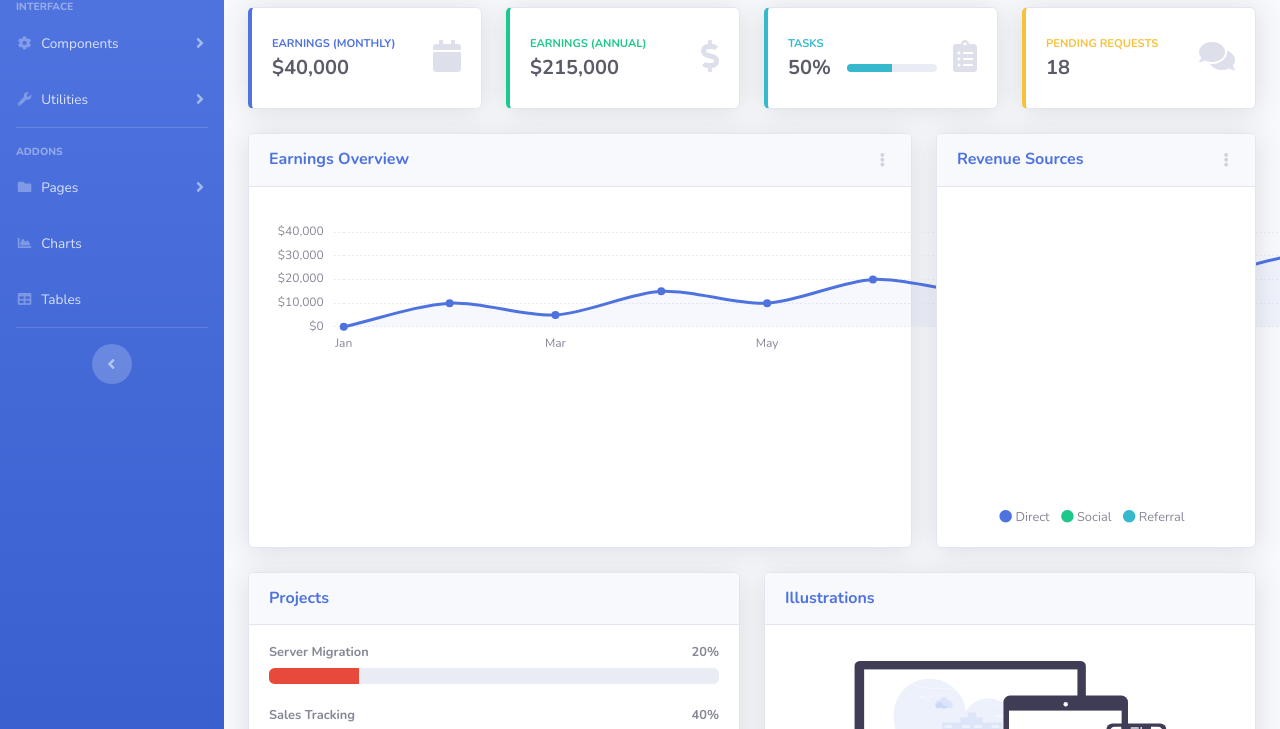
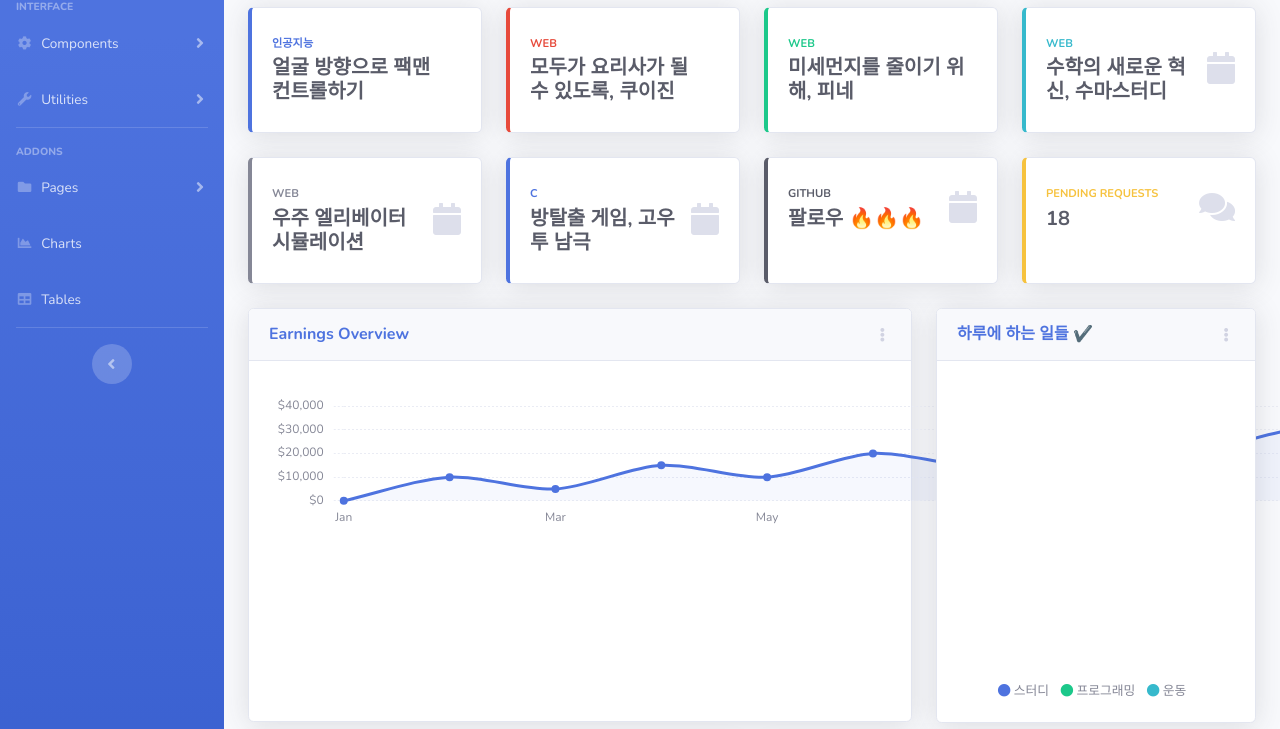
Before and after one commit to kwanwoo0122/kwanwoo0122.github.io, a website with bundled scripts: page index.html in a window 1280 px wide. Shown: the part 145-874 px from the top of the page. Built offline with nearby package versions, Linux system fonts and the light colour scheme.

Commit message:
feat: add link

```diff
--- a/index.html
+++ b/index.html
@@ -9,7 +9,7 @@
   <meta name="description" content="">
   <meta name="author" content="">
 
-  <title>SB Admin 2 - Dashboard</title>
+  <title>RESUME</title>
 
   <!-- Custom fonts for this template-->
   <link href="vendor/fontawesome-free/css/all.min.css" rel="stylesheet" type="text/css">
@@ -33,7 +33,7 @@
         <div class="sidebar-brand-icon rotate-n-15">
           <i class="fas fa-laugh-wink"></i>
         </div>
-        <div class="sidebar-brand-text mx-3">SB Admin <sup>2</sup></div>
+        <div class="sidebar-brand-text mx-2">🔥KWANWOO🔥</div>
       </a>
 
       <!-- Divider -->
@@ -43,7 +43,7 @@
       <li class="nav-item active">
         <a class="nav-link" href="index.html">
           <i class="fas fa-fw fa-tachometer-alt"></i>
-          <span>Dashboard</span></a>
+          <span>프로젝트</span></a>
       </li>
 
       <!-- Divider -->
@@ -333,7 +333,7 @@
 
           <!-- Page Heading -->
           <div class="d-sm-flex align-items-center justify-content-between mb-4">
-            <h1 class="h3 mb-0 text-gray-800">Dashboard</h1>
+            <h1 class="h3 mb-0 text-gray-800">프로젝트</h1>
             <a href="#" class="d-none d-sm-inline-block btn btn-sm btn-primary shadow-sm"><i class="fas fa-download fa-sm text-white-50"></i> Generate Report</a>
           </div>
 
@@ -341,13 +341,52 @@
           <div class="row">
 
             <!-- Earnings (Monthly) Card Example -->
-            <div class="col-xl-3 col-md-6 mb-4">
+            <div class="col-xl-3 col-md-6 mb-4" onclick="window.open('https://kwanwoo0122.github.io/Packman_Game/')" style="cursor: pointer;" target="_blank">
               <div class="card border-left-primary shadow h-100 py-2">
                 <div class="card-body">
                   <div class="row no-gutters align-items-center">
                     <div class="col mr-2">
-                      <div class="text-xs font-weight-bold text-primary text-uppercase mb-1">Earnings (Monthly)</div>
-                      <div class="h5 mb-0 font-weight-bold text-gray-800">$40,000</div>
+                      <div class="text-xs font-weight-bold text-primary text-uppercase mb-1">인공지능</div>
+                      <div class="h5 mb-0 font-weight-bold text-gray-800">얼굴 방향으로 팩맨 컨트롤하기</div>
+                    </div>
+                  </div>
+                </div>
+              </div>
+            </div>
+
+            <div class="col-xl-3 col-md-6 mb-4" onclick="window.open('http://kwanwoo.tk/')" style="cursor: pointer;" target="_blank">
+                <div class="card border-left-danger shadow h-100 py-2">
+                  <div class="card-body">
+                    <div class="row no-gutters align-items-center">
+                      <div class="col mr-2">
+                        <div class="text-xs font-weight-bold text-danger text-uppercase mb-1">WEB</div>
+                        <div class="h5 mb-0 font-weight-bold text-gray-800">모두가 요리사가 될 수 있도록, 쿠이진</div>
+                      </div>
+                    </div>
+                  </div>
+                </div>
+              </div>
+
+              <div class="col-xl-3 col-md-6 mb-4" onclick="window.open('https://finedust.tk/')" style="cursor: pointer;" target="_blank">
+                <div class="card border-left-success shadow h-100 py-2">
+                  <div class="card-body">
+                    <div class="row no-gutters align-items-center">
+                      <div class="col mr-2">
+                        <div class="text-xs font-weight-bold text-success text-uppercase mb-1">WEB</div>
+                        <div class="h5 mb-0 font-weight-bold text-gray-800">미세먼지를 줄이기 위해, 피네</div>
+                      </div>
+                    </div>
+                  </div>
+                </div>
+              </div>
+
+              <div class="col-xl-3 col-md-6 mb-4" onclick="window.open('https://sumastudy.tk/')" style="cursor: pointer;" target="_blank">
+                <div class="card border-left-info shadow h-100 py-2">
+                  <div class="card-body">
+                    <div class="row no-gutters align-items-center">
+                      <div class="col mr-2">
+                        <div class="text-xs font-weight-bold text-info text-uppercase mb-1">WEB</div>
+                        <div class="h5 mb-0 font-weight-bold text-gray-800">수학의 새로운 혁신, 수마스터디</div>
                       </div>
                       <div class="col-auto">
                         <i class="fas fa-calendar fa-2x text-gray-300"></i>
@@ -357,43 +396,48 @@
                 </div>
               </div>
 
-            <!-- Earnings (Monthly) Card Example -->
-            <div class="col-xl-3 col-md-6 mb-4">
-              <div class="card border-left-success shadow h-100 py-2">
+              <div class="col-xl-3 col-md-6 mb-4" onclick="window.open('https://github.com/kwanwoo0122/Space-Elevator-Simulation')" style="cursor: pointer;" target="_blank">
+                <div class="card border-left-secondary shadow h-100 py-2">
                   <div class="card-body">
                     <div class="row no-gutters align-items-center">
                       <div class="col mr-2">
-                      <div class="text-xs font-weight-bold text-success text-uppercase mb-1">Earnings (Annual)</div>
-                      <div class="h5 mb-0 font-weight-bold text-gray-800">$215,000</div>
+                        <div class="text-xs font-weight-bold text-secondary text-uppercase mb-1">WEB</div>
+                        <div class="h5 mb-0 font-weight-bold text-gray-800">우주 엘리베이터 시뮬레이션</div>
                       </div>
                       <div class="col-auto">
-                      <i class="fas fa-dollar-sign fa-2x text-gray-300"></i>
+                        <i class="fas fa-calendar fa-2x text-gray-300"></i>
                       </div>
                     </div>
                   </div>
                 </div>
               </div>
 
-            <!-- Earnings (Monthly) Card Example -->
-            <div class="col-xl-3 col-md-6 mb-4">
-              <div class="card border-left-info shadow h-100 py-2">
+              <div class="col-xl-3 col-md-6 mb-4" onclick="window.open('https://github.com/kwanwoo0122/gotoARCTIC_consoleGame')" style="cursor: pointer;" target="_blank">
+                <div class="card border-left-primary shadow h-100 py-2">
                   <div class="card-body">
                     <div class="row no-gutters align-items-center">
                       <div class="col mr-2">
-                      <div class="text-xs font-weight-bold text-info text-uppercase mb-1">Tasks</div>
-                      <div class="row no-gutters align-items-center">
+                        <div class="text-xs font-weight-bold text-primary text-uppercase mb-1">C</div>
+                        <div class="h5 mb-0 font-weight-bold text-gray-800">방탈출 게임, 고우투 남극</div>
+                      </div>
                       <div class="col-auto">
-                          <div class="h5 mb-0 mr-3 font-weight-bold text-gray-800">50%</div>
-                        </div>
-                        <div class="col">
-                          <div class="progress progress-sm mr-2">
-                            <div class="progress-bar bg-info" role="progressbar" style="width: 50%" aria-valuenow="50" aria-valuemin="0" aria-valuemax="100"></div>
+                        <i class="fas fa-calendar fa-2x text-gray-300"></i>
                       </div>
                     </div>
                   </div>
                 </div>
+              </div>
+
+              <div class="col-xl-3 col-md-6 mb-4" onclick="window.open('https://github.com/kwanwoo0122')" style="cursor: pointer;" target="_blank">
+                <div class="card border-left-dark shadow h-100 py-2">
+                  <div class="card-body">
+                    <div class="row no-gutters align-items-center">
+                      <div class="col mr-2">
+                        <div class="text-xs font-weight-bold text-dark text-uppercase mb-1">github</div>
+                        <div class="h5 mb-0 font-weight-bold text-gray-800">팔로우 🔥🔥🔥</div>
+                      </div>
                       <div class="col-auto">
-                      <i class="fas fa-clipboard-list fa-2x text-gray-300"></i>
+                        <i class="fas fa-calendar fa-2x text-gray-300"></i>
                       </div>
                     </div>
                   </div>
@@ -455,7 +499,7 @@
               <div class="card shadow mb-4">
                 <!-- Card Header - Dropdown -->
                 <div class="card-header py-3 d-flex flex-row align-items-center justify-content-between">
-                  <h6 class="m-0 font-weight-bold text-primary">Revenue Sources</h6>
+                  <h6 class="m-0 font-weight-bold text-primary">하루에 하는 일들 ✔</h6>
                   <div class="dropdown no-arrow">
                     <a class="dropdown-toggle" href="#" role="button" id="dropdownMenuLink" data-toggle="dropdown" aria-haspopup="true" aria-expanded="false">
                       <i class="fas fa-ellipsis-v fa-sm fa-fw text-gray-400"></i>
@@ -476,13 +520,13 @@
                   </div>
                   <div class="mt-4 text-center small">
                     <span class="mr-2">
-                      <i class="fas fa-circle text-primary"></i> Direct
+                      <i class="fas fa-circle text-primary"></i> 스터디
                     </span>
                     <span class="mr-2">
-                      <i class="fas fa-circle text-success"></i> Social
+                      <i class="fas fa-circle text-success"></i> 프로그래밍
                     </span>
                     <span class="mr-2">
-                      <i class="fas fa-circle text-info"></i> Referral
+                      <i class="fas fa-circle text-info"></i> 운동
                     </span>
                   </div>
                 </div>
```
Lines whose indentation alone changed are shown as unchanged.
